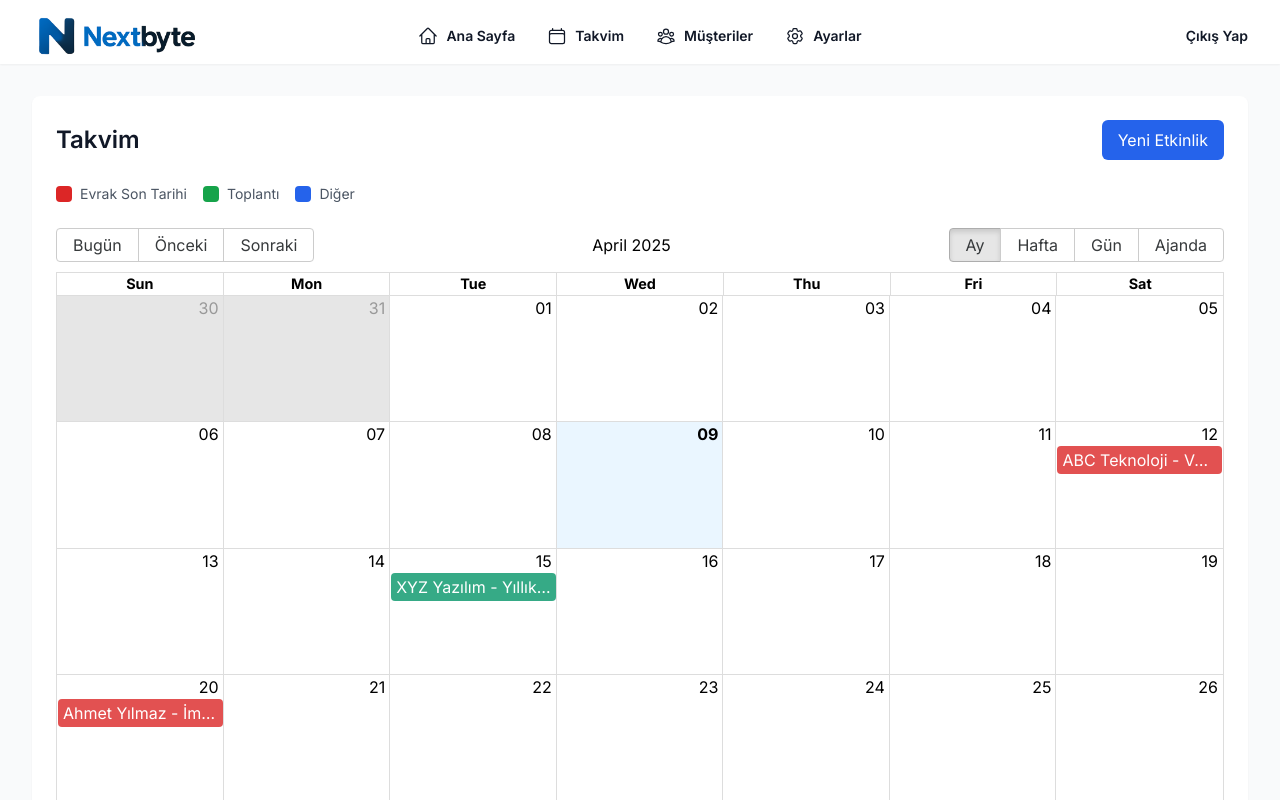
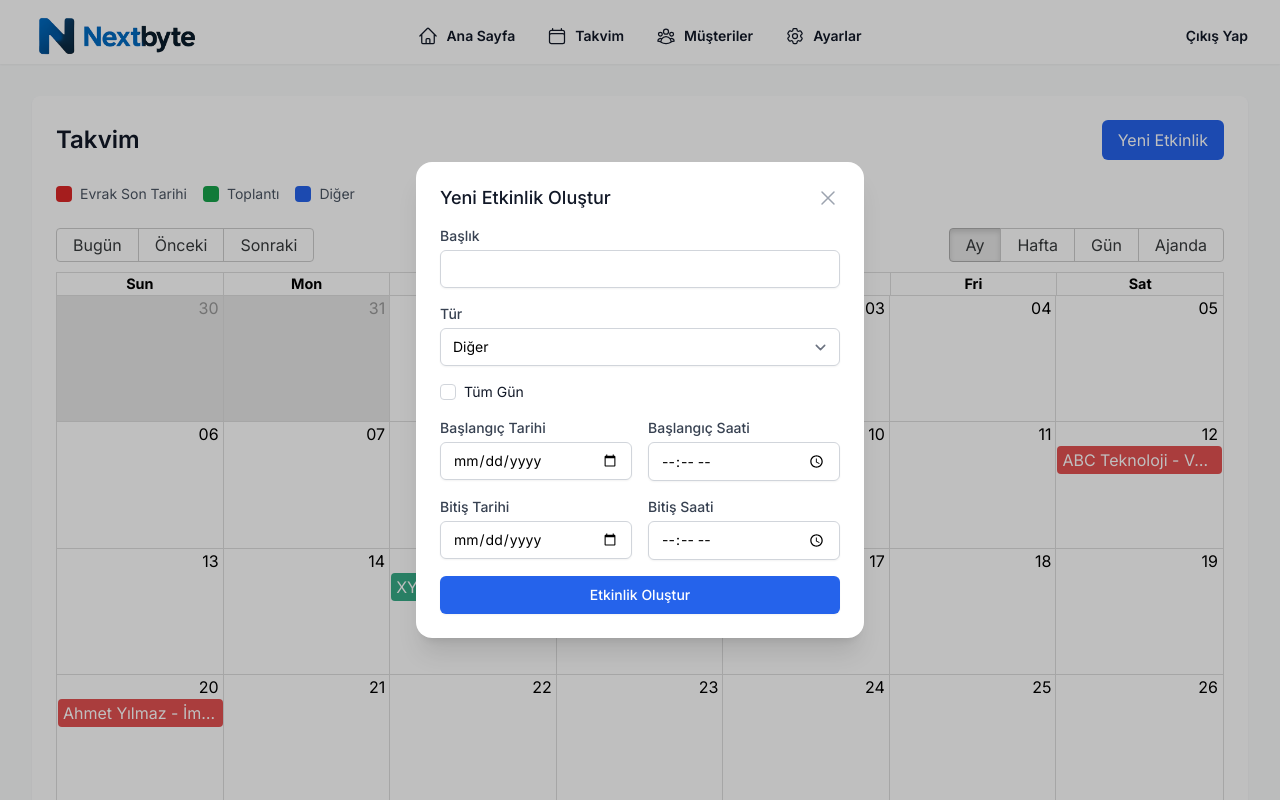
Before and after one commit to chewieem/dosyatakip, a Next.js app: page /dashboard/calendar in a window 1280 px wide. Both pictures are taken after a click on the button "Yeni Etkinlik". Shown: the top 800 px of the page. Built offline with nearby package versions, Linux system fonts and the light colour scheme.

Commit message:
Takvim etkinlik oluşturma ve bitiş

```diff
--- a/package.json
+++ b/package.json
@@ -10,7 +10,9 @@
     "clean": "rm -rf .next out"
   },
   "dependencies": {
+    "@headlessui/react": "^2.2.1",
     "@heroicons/react": "^2.1.1",
+    "@tailwindcss/forms": "^0.5.10",
     "@types/react-big-calendar": "^1.16.1",
     "date-fns": "^4.1.0",
     "framer-motion": "^11.0.5",
--- a/src/app/dashboard/calendar/page.tsx
+++ b/src/app/dashboard/calendar/page.tsx
@@ -178,10 +178,225 @@ function EventDetailModal({ isOpen, onClose, event }: EventDetailModalProps) {
   );
 }
 
+interface NewEventModalProps {
+  isOpen: boolean;
+  onClose: () => void;
+  onSave: (event: any) => void;
+}
+
+function NewEventModal({ isOpen, onClose, onSave }: NewEventModalProps) {
+  const [title, setTitle] = useState('');
+  const [type, setType] = useState('other');
+  const [startDate, setStartDate] = useState('');
+  const [startTime, setStartTime] = useState('');
+  const [endDate, setEndDate] = useState('');
+  const [endTime, setEndTime] = useState('');
+  const [isAllDay, setIsAllDay] = useState(false);
+
+  const handleSubmit = (e: React.FormEvent) => {
+    e.preventDefault();
+
+    const start = isAllDay
+      ? new Date(startDate)
+      : new Date(startDate + 'T' + (startTime || '00:00'));
+
+    const end = isAllDay
+      ? new Date(endDate || startDate)
+      : new Date((endDate || startDate) + 'T' + (endTime || startTime || '00:00'));
+
+    const newEvent = {
+      title,
+      type,
+      start,
+      end,
+      allDay: isAllDay
+    };
+
+    onSave(newEvent);
+    onClose();
+
+    // Form alanlarını temizle
+    setTitle('');
+    setType('other');
+    setStartDate('');
+    setStartTime('');
+    setEndDate('');
+    setEndTime('');
+    setIsAllDay(false);
+  };
+
+  return (
+    <Transition appear show={isOpen} as={Fragment}>
+      <Dialog as="div" className="relative z-50" onClose={onClose}>
+        <Transition.Child
+          as={Fragment}
+          enter="ease-out duration-300"
+          enterFrom="opacity-0"
+          enterTo="opacity-100"
+          leave="ease-in duration-200"
+          leaveFrom="opacity-100"
+          leaveTo="opacity-0"
+        >
+          <div className="fixed inset-0 bg-black bg-opacity-25" />
+        </Transition.Child>
+
+        <div className="fixed inset-0 overflow-y-auto">
+          <div className="flex min-h-full items-center justify-center p-4 text-center">
+            <Transition.Child
+              as={Fragment}
+              enter="ease-out duration-300"
+              enterFrom="opacity-0 scale-95"
+              enterTo="opacity-100 scale-100"
+              leave="ease-in duration-200"
+              leaveFrom="opacity-100 scale-100"
+              leaveTo="opacity-0 scale-95"
+            >
+              <Dialog.Panel className="w-full max-w-md transform overflow-hidden rounded-2xl bg-white p-6 text-left align-middle shadow-xl transition-all">
+                <div className="flex justify-between items-start">
+                  <Dialog.Title
+                    as="h3"
+                    className="text-lg font-medium leading-6 text-gray-900"
+                  >
+                    Yeni Etkinlik Oluştur
+                  </Dialog.Title>
+                  <button
+                    type="button"
+                    className="rounded-md text-gray-400 hover:text-gray-500 focus:outline-none"
+                    onClick={onClose}
+                  >
+                    <XMarkIcon className="h-6 w-6" />
+                  </button>
+                </div>
+
+                <form onSubmit={handleSubmit} className="mt-4 space-y-4">
+                  <div>
+                    <label htmlFor="title" className="block text-sm font-medium text-gray-700">
+                      Başlık
+                    </label>
+                    <input
+                      type="text"
+                      id="title"
+                      value={title}
+                      onChange={(e) => setTitle(e.target.value)}
+                      className="mt-1 block w-full rounded-md border-gray-300 shadow-sm focus:border-blue-500 focus:ring-blue-500 sm:text-sm"
+                      required
+                    />
+                  </div>
+
+                  <div>
+                    <label htmlFor="type" className="block text-sm font-medium text-gray-700">
+                      Tür
+                    </label>
+                    <select
+                      id="type"
+                      value={type}
+                      onChange={(e) => setType(e.target.value)}
+                      className="mt-1 block w-full rounded-md border-gray-300 shadow-sm focus:border-blue-500 focus:ring-blue-500 sm:text-sm"
+                    >
+                      <option value="other">Diğer</option>
+                      <option value="expiry">Evrak Son Tarihi</option>
+                      <option value="meeting">Toplantı</option>
+                    </select>
+                  </div>
+
+                  <div className="flex items-center">
+                    <input
+                      type="checkbox"
+                      id="allDay"
+                      checked={isAllDay}
+                      onChange={(e) => setIsAllDay(e.target.checked)}
+                      className="h-4 w-4 text-blue-600 focus:ring-blue-500 border-gray-300 rounded"
+                    />
+                    <label htmlFor="allDay" className="ml-2 block text-sm text-gray-900">
+                      Tüm Gün
+                    </label>
+                  </div>
+
+                  <div className="grid grid-cols-2 gap-4">
+                    <div>
+                      <label htmlFor="startDate" className="block text-sm font-medium text-gray-700">
+                        Başlangıç Tarihi
+                      </label>
+                      <input
+                        type="date"
+                        id="startDate"
+                        value={startDate}
+                        onChange={(e) => setStartDate(e.target.value)}
+                        className="mt-1 block w-full rounded-md border-gray-300 shadow-sm focus:border-blue-500 focus:ring-blue-500 sm:text-sm"
+                        required
+                      />
+                    </div>
+
+                    {!isAllDay && (
+                      <div>
+                        <label htmlFor="startTime" className="block text-sm font-medium text-gray-700">
+                          Başlangıç Saati
+                        </label>
+                        <input
+                          type="time"
+                          id="startTime"
+                          value={startTime}
+                          onChange={(e) => setStartTime(e.target.value)}
+                          className="mt-1 block w-full rounded-md border-gray-300 shadow-sm focus:border-blue-500 focus:ring-blue-500 sm:text-sm"
+                        />
+                      </div>
+                    )}
+                  </div>
+
+                  <div className="grid grid-cols-2 gap-4">
+                    <div>
+                      <label htmlFor="endDate" className="block text-sm font-medium text-gray-700">
+                        Bitiş Tarihi
+                      </label>
+                      <input
+                        type="date"
+                        id="endDate"
+                        value={endDate}
+                        onChange={(e) => setEndDate(e.target.value)}
+                        className="mt-1 block w-full rounded-md border-gray-300 shadow-sm focus:border-blue-500 focus:ring-blue-500 sm:text-sm"
+                      />
+                    </div>
+
+                    {!isAllDay && (
+                      <div>
+                        <label htmlFor="endTime" className="block text-sm font-medium text-gray-700">
+                          Bitiş Saati
+                        </label>
+                        <input
+                          type="time"
+                          id="endTime"
+                          value={endTime}
+                          onChange={(e) => setEndTime(e.target.value)}
+                          className="mt-1 block w-full rounded-md border-gray-300 shadow-sm focus:border-blue-500 focus:ring-blue-500 sm:text-sm"
+                        />
+                      </div>
+                    )}
+                  </div>
+
+                  <div className="mt-6">
+                    <button
+                      type="submit"
+                      className="w-full flex justify-center py-2 px-4 border border-transparent rounded-md shadow-sm text-sm font-medium text-white bg-blue-600 hover:bg-blue-700 focus:outline-none focus:ring-2 focus:ring-offset-2 focus:ring-blue-500"
+                    >
+                      Etkinlik Oluştur
+                    </button>
+                  </div>
+                </form>
+              </Dialog.Panel>
+            </Transition.Child>
+          </div>
+        </div>
+      </Dialog>
+    </Transition>
+  );
+}
+
 export default function CalendarPage() {
   const [view, setView] = useState('month');
   const [selectedEvent, setSelectedEvent] = useState<any>(null);
   const [isModalOpen, setIsModalOpen] = useState(false);
+  const [isNewEventModalOpen, setIsNewEventModalOpen] = useState(false);
+  const [calendarEvents, setCalendarEvents] = useState(events);
 
   // Etkinlik stilini özelleştirme
   const eventStyleGetter = (event: any) => {
@@ -215,7 +430,7 @@ export default function CalendarPage() {
             <div className="flex justify-between items-center mb-6">
               <h2 className="text-2xl font-semibold text-gray-900">Takvim</h2>
               <button
-                onClick={() => {/* Yeni etkinlik ekleme modalını aç */}}
+                onClick={() => setIsNewEventModalOpen(true)}
                 className="px-4 py-2 bg-blue-600 text-white rounded-md hover:bg-blue-700 transition-colors duration-200"
               >
                 Yeni Etkinlik
@@ -241,7 +456,7 @@ export default function CalendarPage() {
             <div className="h-[700px]">
               <Calendar
                 localizer={localizer}
-                events={events}
+                events={calendarEvents}
                 startAccessor="start"
                 endAccessor="end"
                 style={{ height: '100%' }}
@@ -270,6 +485,15 @@ export default function CalendarPage() {
         onClose={() => setIsModalOpen(false)}
         event={selectedEvent}
       />
+
+      <NewEventModal
+        isOpen={isNewEventModalOpen}
+        onClose={() => setIsNewEventModalOpen(false)}
+        onSave={(newEvent) => {
+          setCalendarEvents([...calendarEvents, newEvent]);
+          setIsNewEventModalOpen(false);
+        }}
+      />
     </div>
   );
 }
--- a/tailwind.config.js
+++ b/tailwind.config.js
@@ -24,5 +24,5 @@ module.exports = {
       },
     },
   },
-  plugins: [],
+  plugins: [require('@tailwindcss/forms')],
 }
```
Also changed, not shown: 1 other file (tests, documents, lock files or other folders).
